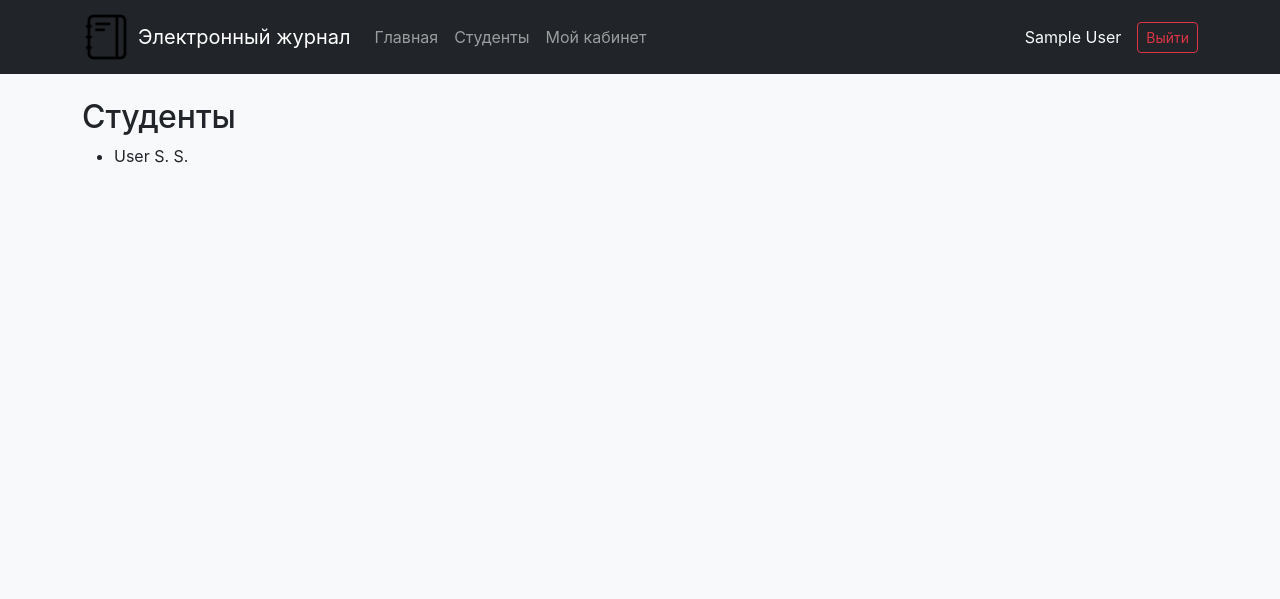
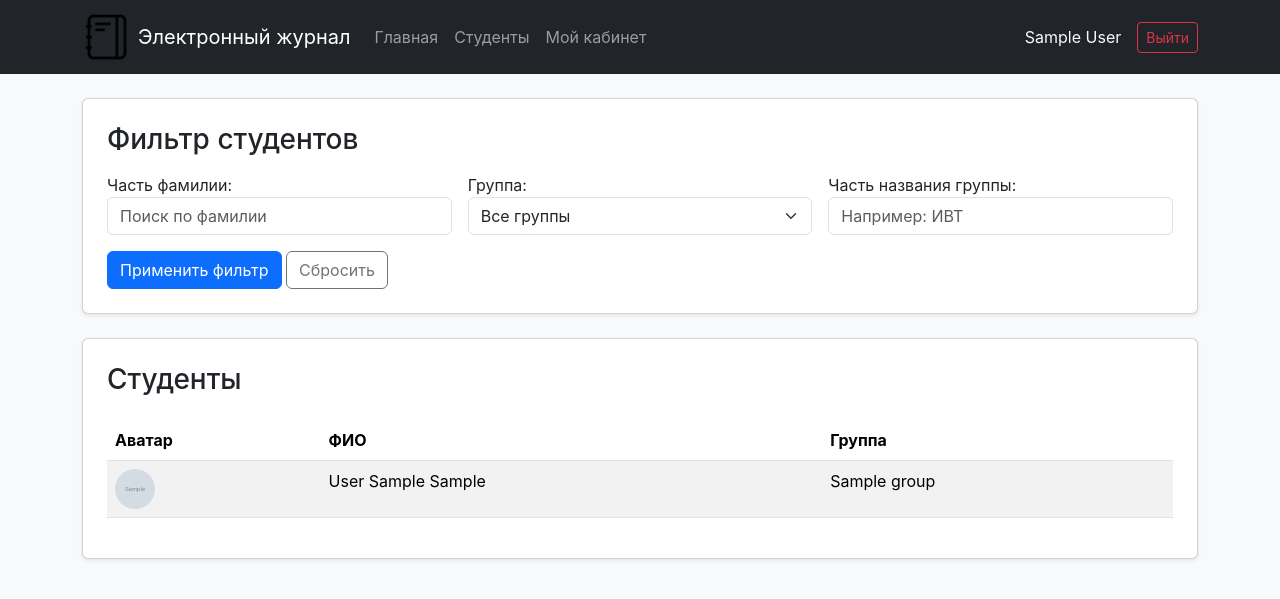
Before and after one commit to nanachika/pracitc3, a Django app: page /attendance/students/ in a window 1280 px wide. Shown: the top 599 px of the page. Run offline with Django 5.2, Linux system fonts and the light colour scheme; a user stored in the database is signed in; tables that the repository leaves empty hold one stand-in row (values such as "Sample post"); grey boxes marked "Sample" are stand-in pictures.

Commit message:
задание 3, фильтры

```diff
--- a/journal/attendance/forms.py
+++ b/journal/attendance/forms.py
@@ -1,6 +1,7 @@
 from django import forms
 from .models import Student
 from django.core.validators import FileExtensionValidator
+from .models import Group
 
 class StudentForm(forms.Form):
     last_name = forms.CharField(max_length=100, label="Фамилия")
@@ -33,3 +34,23 @@ class StudentAvatarForm(forms.ModelForm):
     class Meta:
         model = Student
         fields = ["avatar"]
+
+
+class StudentFilterForm(forms.Form):
+    last_name = forms.CharField(
+        label="Часть фамилии",
+        required=False,
+        widget=forms.TextInput(attrs={"class": "form-control", "placeholder": "Поиск по фамилии"})
+    )
+    group = forms.ModelChoiceField(
+        label="Группа",
+        queryset=Group.objects.all(),
+        required=False,
+        empty_label="Все группы",
+        widget=forms.Select(attrs={"class": "form-select"})
+    )
+    group_name = forms.CharField(
+        label="Часть названия группы",
+        required=False,
+        widget=forms.TextInput(attrs={"class": "form-control", "placeholder": "Например: ИВТ"})
+    )
--- a/journal/attendance/templates/attendance/student_list.html
+++ b/journal/attendance/templates/attendance/student_list.html
@@ -1,10 +1,62 @@
 {% extends "attendance/base.html" %}
+
 {% block title %}Список студентов{% endblock %}
+
 {% block content %}
-<h2>Студенты</h2>
-    <ul>
-        {% for student in students %}
-            <li>{{ student }}</li>
-        {% endfor %}
-    </ul>
+<div class="card p-4 mb-4 shadow-sm">
+    <h3 class="mb-3">Фильтр студентов</h3>
+    <form method="get" class="row g-3">
+        <div class="col-md-4">
+            {{ form.last_name.label_tag }}
+            {{ form.last_name }}
+            {{ form.last_name.errors }}
+        </div>
+        <div class="col-md-4">
+            {{ form.group.label_tag }}
+            {{ form.group }}
+            {% if form.group.errors %}
+                <div class="text-danger small mt-1">{{ form.group.errors }}</div>
+            {% endif %}
+        </div>
+        <div class="col-md-4">
+            {{ form.group_name.label_tag }}
+            {{ form.group_name }}
+            {{ form.group_name.errors }}
+        </div>
+        <div class="col-12">
+            <button type="submit" class="btn btn-primary">Применить фильтр</button>
+            <a href="{% url 'student_list' %}" class="btn btn-outline-secondary">Сбросить</a>
+        </div>
+    </form>
+</div>
+
+<div class="card p-4 shadow-sm">
+    <h3>Студенты</h3>
+    <table class="table table-striped table-hover mt-3">
+        <thead>
+            <tr>
+                <th>Аватар</th>
+                <th>ФИО</th>
+                <th>Группа</th>
+            </tr>
+        </thead>
+        <tbody>
+            {% for student in students %}
+                <tr>
+                    <td>
+                        {% if student.avatar %}
+                            <img src="{{ student.avatar.url }}" alt="avatar" class="rounded-circle" style="width: 40px; height: 40px; object-fit: cover;">
+                        {% endif %}
+                    </td>
+                    <td>{{ student.last_name }} {{ student.first_name }} {{ student.patronymic|default:"" }}</td>
+                    <td>{{ student.group.name|default:"Без группы" }}</td>
+                </tr>
+            {% empty %}
+                <tr>
+                    <td colspan="3" class="text-center text-muted">Студенты не найдены.</td>
+                </tr>
+            {% endfor %}
+        </tbody>
+    </table>
+</div>
 {% endblock %}
--- a/journal/attendance/views.py
+++ b/journal/attendance/views.py
@@ -9,6 +9,7 @@ from django.conf import settings
 import uuid
 from django.contrib import messages
 from .forms import StudentAvatarForm
+from .forms import StudentFilterForm
 
 def student_avatar_update(request):
     u = request.user
@@ -44,10 +45,32 @@ def student_detail(request, id):
     student = get_object_or_404(Student, id=id)
     return render(request, "attendance/student_detail.html", {"student": student})
 
+
+
 @login_required
 def student_list(request):
-    students = Student.objects.all()
-    return render(request, "attendance/student_list.html", {"students": students})
+    form = StudentFilterForm(request.GET)
+    students = Student.objects.select_related('group').all()
+
+    if request.GET:
+        if form.is_valid():
+            last_name = form.cleaned_data.get('last_name')
+            group = form.cleaned_data.get('group')
+            group_name = form.cleaned_data.get('group_name')
+
+            if last_name:
+                students = students.filter(last_name__icontains=last_name)
+            if group:
+                students = students.filter(group=group)
+            if group_name:
+                students = students.filter(group__name__icontains=group_name)
+        else:
+            students = Student.objects.none()
+
+    return render(request, "attendance/student_list.html", {
+        "form": form,
+        "students": students
+    })
 
 class HelloView(View):
     def get(self, request):
```
